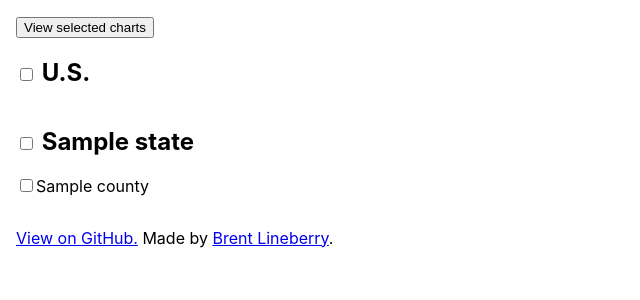
After one commit to blineberry/covid-py, a Flask app: page /select in a window 1280 px wide. The commit adds this page. Shown: the top 300 px of the page, without its empty margins (0-640 px from the left). Run offline with Flask 2, Linux system fonts and the light colour scheme; tables that the repository leaves empty hold one stand-in row (values such as "Sample post").

Commit message:
location selection interface

```diff
--- a/covid/covid.py
+++ b/covid/covid.py
@@ -15,7 +15,10 @@ def get_us_chartset(count):
     if count is None:
         return []
 
-    count = int(count)
+    try:
+        count = int(count)
+    except:
+        return []
     chartset = ChartSet()
 
     data = db.session.query(USDatum).order_by('date').all()
@@ -34,7 +37,11 @@ def get_state_chartset(states):
     chartset = ChartSet()
 
     for state_id in states:
-        data = db.session.query(StateDatum).filter_by(state_id=state_id).order_by('date').options(joinedload(StateDatum.state)).all()
+        try:
+            id = int(state_id)
+        except:
+            continue
+        data = db.session.query(StateDatum).filter_by(state_id=id).order_by('date').options(joinedload(StateDatum.state)).all()
         chartset.add_chart(Chart(data, name=data[0].state.name))
 
     return chartset
@@ -49,19 +56,53 @@ def get_county_chartset(counties):
     chartset = ChartSet()
 
     for county_id in counties:
-        data = db.session.query(CountyDatum).filter_by(county_id=county_id).order_by('date').options(joinedload(CountyDatum.county).joinedload(County.state)).all()
+        try:
+            id = int(county_id)
+        except:
+            continue
+        data = db.session.query(CountyDatum).filter_by(county_id=id).order_by('date').options(joinedload(CountyDatum.county).joinedload(County.state)).all()
         chartset.add_chart(Chart(data, name="{}, {}".format(data[0].county.name, data[0].county.state.name)))
 
     return chartset
 
+def try_parse_int(str):
+    try:
+        return int(str)
+    except:
+        return None
+
 @bp.route('/')
 def index():
-    us = request.args.get('us')
-    states = request.args.get('states')
-    counties = request.args.get('counties')
+    us = request.args.get('us', default='', type=str)
+    states = request.args.get('states', default='', type=str)
+    counties = request.args.get('counties', default='', type=str)
 
     us_chartset = get_us_chartset(us)
     state_chartset = get_state_chartset(states)
     county_chartset = get_county_chartset(counties)
 
-    return render_template('covid/index.html', us_chartset=us_chartset, state_chartset=state_chartset, county_chartset=county_chartset)
+    return render_template(
+        'covid/index.html',
+        us_chartset=us_chartset,
+        state_chartset=state_chartset,
+        county_chartset=county_chartset,
+        selected_us=us,
+        selected_states=states,
+        selected_counties=counties)
+
+@bp.route('/select', methods=('GET', 'POST'))
+def select_charts():
+    if request.method == 'POST':
+        us = request.form.get('us')
+        states = request.form.getlist('states')
+        counties = request.form.getlist('counties')
+        return redirect(url_for('.index', us=us,states=",".join(states),counties=",".join(counties)))
+
+
+    states_selected = [try_parse_int(s) for s in request.args.get('states', default='', type=str).split(',')]
+    counties_selected = [try_parse_int(c) for c in request.args.get('counties', default='', type=str).split(',')]
+
+    print(counties_selected)
+
+    states = db.session.query(State).order_by('name').options(joinedload(State.counties)).all()
+    return render_template('covid/select.html', states=states, us_selected=request.args.get('us', default=0, type=int), state_selected=states_selected, counties_selected=counties_selected)
--- a/covid/models.py
+++ b/covid/models.py
@@ -14,6 +14,7 @@ class State(db.Model):
     id = db.Column(db.Integer, primary_key=True)
     name = db.Column(db.String(26))
     fips = db.Column(db.CHAR(2))
+
 
 class StateDatum(db.Model):
     __tablename__ = 'state_data'
@@ -32,7 +33,7 @@ class County(db.Model):
     name = db.Column(db.String(26))
     fips = db.Column(db.CHAR(5))
     state_id = db.Column(db.Integer, db.ForeignKey(State.id))
-    state = db.relationship('State', backref=db.backref('state_data', lazy=True))
+    state = db.relationship('State', backref=db.backref('counties', lazy=True))
 
 class CountyDatum(db.Model):
     __tablename__ = 'county_data'
--- a/covid/static/App.css
+++ b/covid/static/App.css
@@ -44,6 +44,16 @@
   bottom: 25%;
 }
 
+.select-states {
+  display: flex;
+  flex-wrap: wrap;
+}
+
+.select-statelist {
+  margin-right: 1em;
+  margin-bottom: 1em;
+}
+
 .App {
   text-align: center;
 }
--- /dev/null
+++ b/covid/templates/base.html
@@ -0,0 +1,23 @@
+<!DOCTYPE html>
+<html lang="en">
+<head>
+    <meta charset="utf-8">
+    <meta name="viewport" content="width=device-width,initial-scale=1">
+    <meta name="theme-color" content="#000000">
+
+    <link rel="manifest" href="./manifest.json">
+
+    <title>{% block title %}{% endblock %}</title>
+    <link href="{{ url_for('static', filename='index.css') }}" rel="stylesheet">
+    <link href="{{ url_for('static', filename='App.css') }}" rel="stylesheet">
+</head>
+<body>
+    <article>
+        {% block content %}{% endblock %}
+        <footer>
+            <span><a href="https://github.com/blineberry/covid-py">View on GitHub.</a></span>
+            <span>Made by <a href="https://orangegnome.com">Brent Lineberry</a>.</span>
+        </footer>
+    </article>
+</body>
+</html>
--- /dev/null
+++ b/covid/templates/covid/select.html
@@ -0,0 +1,28 @@
+{% extends 'base.html' %}
+
+{% block title %}Select charts{% endblock %}
+
+{% block content %}
+    <form method="POST">
+    <p>
+        <input type="submit" value="View selected charts" />
+    </p>
+    <h2><label><input type="checkbox" name="us" value="1" {% if us_selected > 0 %}checked{% endif %} /> U.S.</label></h2>
+
+    <div class="select-states">
+    {% for state in states %}
+    <div class="select-statelist">
+        <h2>
+        <label><input type="checkbox" name="states" value="{{ state.id }}" {% if state.id in state_selected %}checked{% endif %} /> {{ state.name }}</label>
+        </h2>
+        <p class="select-countylist">
+            {% for county in state.counties|sort(attribute='name') %}
+            <label><input type="checkbox" name="counties" value="{{ county.id }}" {% if county.id in counties_selected %}checked{% endif %} />{{ county.name }}</label><br/>
+            {% endfor %}
+        </p>
+    </div>
+    {% endfor %}
+    </div>
+
+    </form>
+{% endblock %}
```
Also changed, not shown: covid/templates/covid/index.html (+12 -29 lines).
